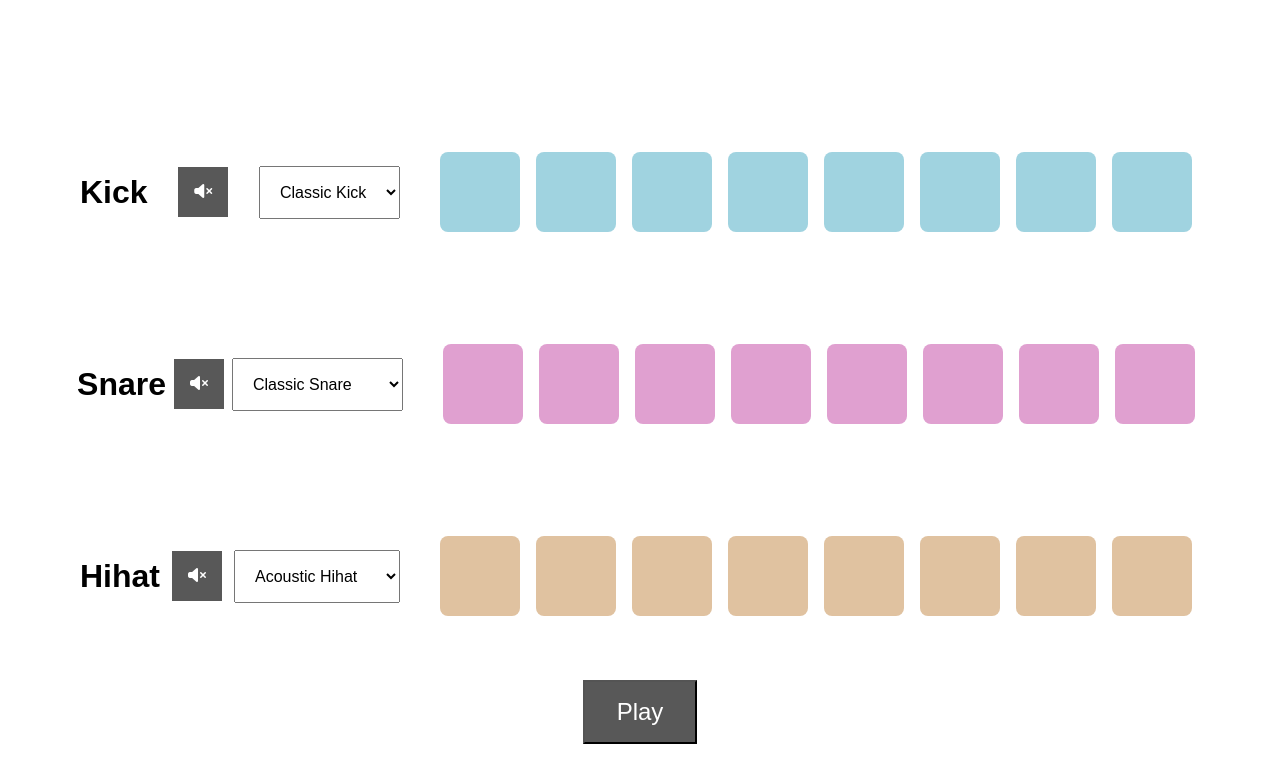
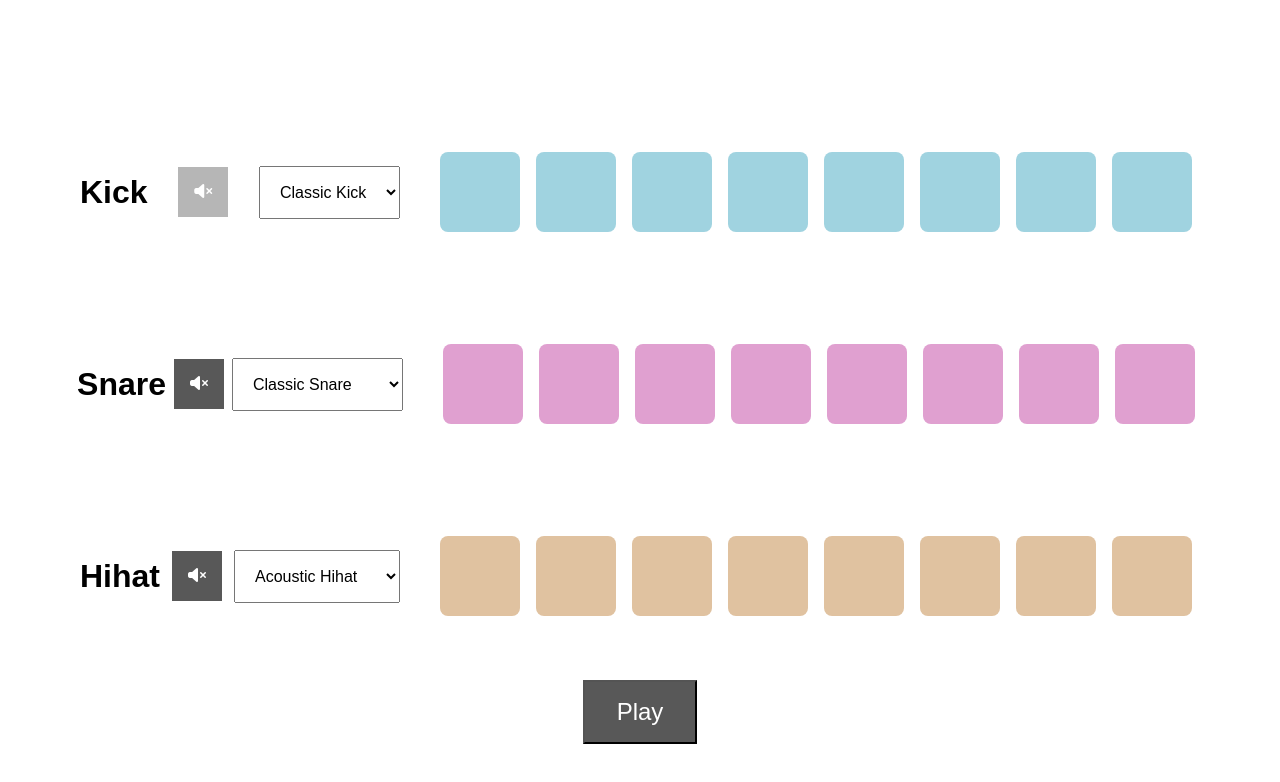
Before and after one commit to A-Bartolomeu/beat-maker, a plain HTML site: page index.html in a window 1280 px wide. Both pictures are taken after a click on the button 203 px from the left and 192 px from the top of the page. Drawn offline with Linux system fonts and the light colour scheme.

Commit message:
Update css mute

```diff
--- a/style.css
+++ b/style.css
@@ -104,6 +104,10 @@ select {
   font-size: 1rem;
 }
 
+.mute.active {
+  background: rgb(182, 182, 182);
+}
+
 @keyframes playTrack {
   from {
     transform: scale(1);
```
